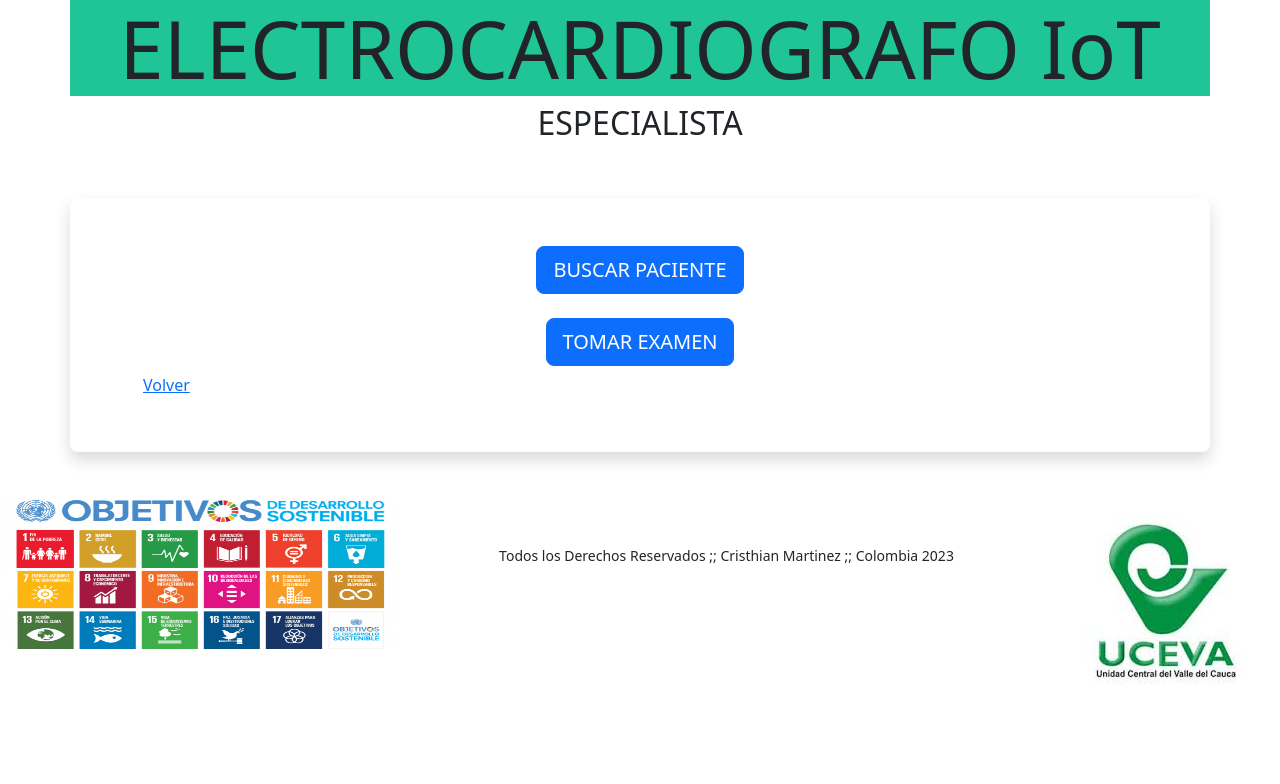
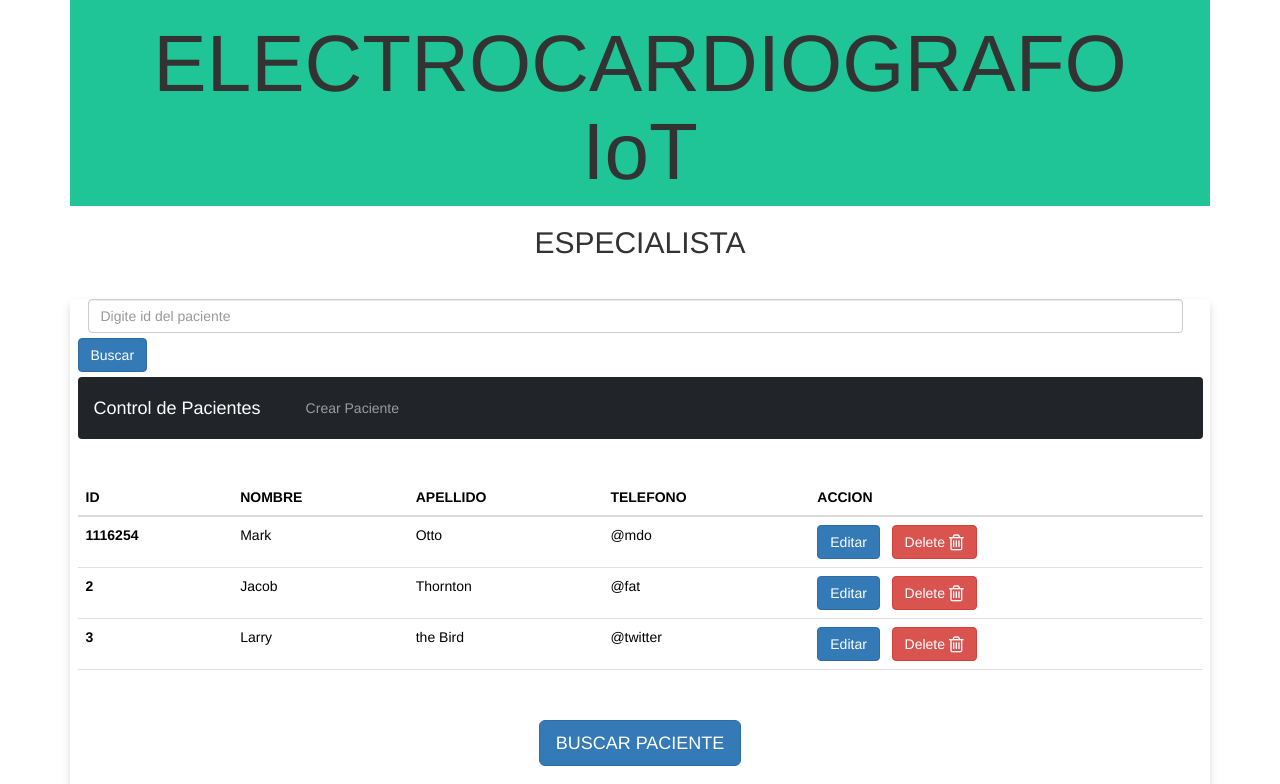
Before and after one commit to cristhianM0492/ekgfrontend, an Angular app: page /m-especialista in a window 1280 px wide. Shown: the top 784 px of the page. Built offline with nearby package versions, Linux system fonts and the light colour scheme.

Commit message:
Se modifico el front end ampliar la grafica

```diff
--- a/src/app/modulos/especialista/paginas/d-pacientes/d-pacientes.component.html
+++ b/src/app/modulos/especialista/paginas/d-pacientes/d-pacientes.component.html
@@ -1,5 +1,9 @@
 <h2 class = "text-center">ESPECIALISTA </h2>
 
+<div class="container  text center">
+  <div class="row">
+    <div class="card border-0 shadow rounded-3 my-5">
+      <h4 class = "text-right">Datos del Paciente </h4>
 <div class="col-md-6">
   <label for="documento" class="form-label">Numero Identidicacion:</label>
   <input type="tect" class="form-control" id="documento">
@@ -23,6 +27,68 @@
 <label for="inputState" class="form-label">FECHA:</label>
 <input type="date" style="margin: 60px" value="2023-05-01" />
 <div class="form-floating mb-100" class = "text-center">
+</div>
+    </div>
+  </div>
+
+  <div class="container  text center">
+    <div class="row">
+      <div class="card border-0 shadow rounded-3 my-5">
+        <h4 class = "text-right">Historial de Examenes </h4>
+        <table class="table">
+          <thead class="thead-dark">
+          <tr>
+            <th scope="col">FECHA DE REALIZACION</th>
+            <th scope="col">TIEMPO</th>
+            <th scope="col">APELLIDO</th>
+            <th scope="col">TELEFONO</th>
+            <th scope="col">ACCION</th>
+          </tr>
+          </thead>
+          <tbody>
+          <tr>
+            <th scope="row">1116254</th>
+            <td>Mark</td>
+            <td>Otto</td>
+            <td>@mdo</td>
+            <td>
+              <a class ="btn btn-primary">Editar</a>
+              &nbsp;
+              <button  class="btn btn-danger">
+                Delete <i class="fa fa-trash-o fa-lg"></i>
+              </button>
+            </td>
+
+          </tr>
+          <tr>
+            <th scope="row">2</th>
+            <td>Jacob</td>
+            <td>Thornton</td>
+            <td>@fat</td>
+            <td>
+              <a class ="btn btn-primary">Editar</a>
+              &nbsp;
+              <button  class="btn btn-danger">
+                Delete <i class="fa fa-trash-o fa-lg"></i>
+              </button>
+            </td>
+          </tr>
+          <tr>
+            <th scope="row">3</th>
+            <td>Larry</td>
+            <td>the Bird</td>
+            <td>@twitter</td>
+            <td>
+              <a class ="btn btn-primary">Editar</a>
+              &nbsp;
+              <button  class="btn btn-danger">
+                Delete <i class="fa fa-trash-o fa-lg"></i>
+              </button>
+            </td>
+          </tr>
+          </tbody>
+        </table>
+
 <div class="col-12">
   <button c type="submit" style="margin: 80px "class="btn btn-primary">BUSCAR</button>
 </div>
@@ -30,3 +96,6 @@
 
 
 </div>
+    </div>
+  </div>
+</div>
--- a/src/app/modulos/especialista/paginas/examen-ekg/examen-ekg.component.html
+++ b/src/app/modulos/especialista/paginas/examen-ekg/examen-ekg.component.html
@@ -31,6 +31,7 @@
                             <button id="sendButton" (click)="sendBinaryData()">VER EXAMEN</button>
                             <div class="col-md-12 text-center">
                                 <button id="grabar" (click)="sendBinaryData()">GRABAR</button>
+                                <i class="fa-sharp fa-regular fa-record-vinyl"></i>
                             </div>
                         </div>
                         <div class="form-group">
--- a/src/app/modulos/especialista/paginas/m-especialista/m-especialista.component.html
+++ b/src/app/modulos/especialista/paginas/m-especialista/m-especialista.component.html
@@ -1,8 +1,83 @@
+<link href="https://cdnjs.cloudflare.com/ajax/libs/twitter-bootstrap/3.3.7/css/bootstrap.min.css" rel="stylesheet"/>
+<link href="https://maxcdn.bootstrapcdn.com/font-awesome/4.7.0/css/font-awesome.min.css" rel="stylesheet"/>
+
 <h2 class = "text-center">ESPECIALISTA </h2>
-<div class="container">
-  <div class="row">
 
-    <div class="card border-0 shadow rounded-3 my-5">
+<div class="container  text center">
+    <div class="row">
+        <div class="card border-0 shadow rounded-3 my-5">
+<form class ="form-check-inline">
+    <div>
+    <div class="form-group mx-sm-3 mb-2">
+<input type="text" name="idpaciente" class="form-control" id="idpaciente" placeholder="Digite id del paciente">
+    </div>
+    <input type="submit" class="btn btn-primary mb-2" value="Buscar">
+    </div>
+</form>
+<nav class="navbar navbar-expand-lg navbar-dark bg-dark">
+    <a class="navbar-brand" href="#">Control de Pacientes</a>
+    <div class="collapse navbar-collapse" id="navbarSupportedContent">
+        <ul class="navbar-nav mr-auto">
+            <li class="nav-item">
+                <a class="nav-link" href="#">Crear Paciente</a>
+            </li>
+        </ul>
+    </div>
+</nav>
+            <br>
+    <table class="table">
+        <thead class="thead-dark">
+        <tr>
+            <th scope="col">ID</th>
+            <th scope="col">NOMBRE</th>
+            <th scope="col">APELLIDO</th>
+            <th scope="col">TELEFONO</th>
+            <th scope="col">ACCION</th>
+        </tr>
+        </thead>
+        <tbody>
+        <tr>
+            <th scope="row">1116254</th>
+            <td>Mark</td>
+            <td>Otto</td>
+            <td>@mdo</td>
+            <td>
+                <a class ="btn btn-primary">Editar</a>
+                &nbsp;
+                <button  class="btn btn-danger">
+                    Delete <i class="fa fa-trash-o fa-lg"></i>
+                </button>
+            </td>
+
+        </tr>
+        <tr>
+            <th scope="row">2</th>
+            <td>Jacob</td>
+            <td>Thornton</td>
+            <td>@fat</td>
+            <td>
+                <a class ="btn btn-primary">Editar</a>
+                &nbsp;
+            <button  class="btn btn-danger">
+                Delete <i class="fa fa-trash-o fa-lg"></i>
+            </button>
+            </td>
+        </tr>
+        <tr>
+            <th scope="row">3</th>
+            <td>Larry</td>
+            <td>the Bird</td>
+            <td>@twitter</td>
+            <td>
+                <a class ="btn btn-primary">Editar</a>
+                &nbsp;
+                <button  class="btn btn-danger">
+                    Delete <i class="fa fa-trash-o fa-lg"></i>
+                </button>
+            </td>
+        </tr>
+        </tbody>
+    </table>
       <div class="card-body p-4 p-sm-5">
 <div class="position-relative">
   <div class="position-absolute top-100 start-50 translate-middle"></div>
```
